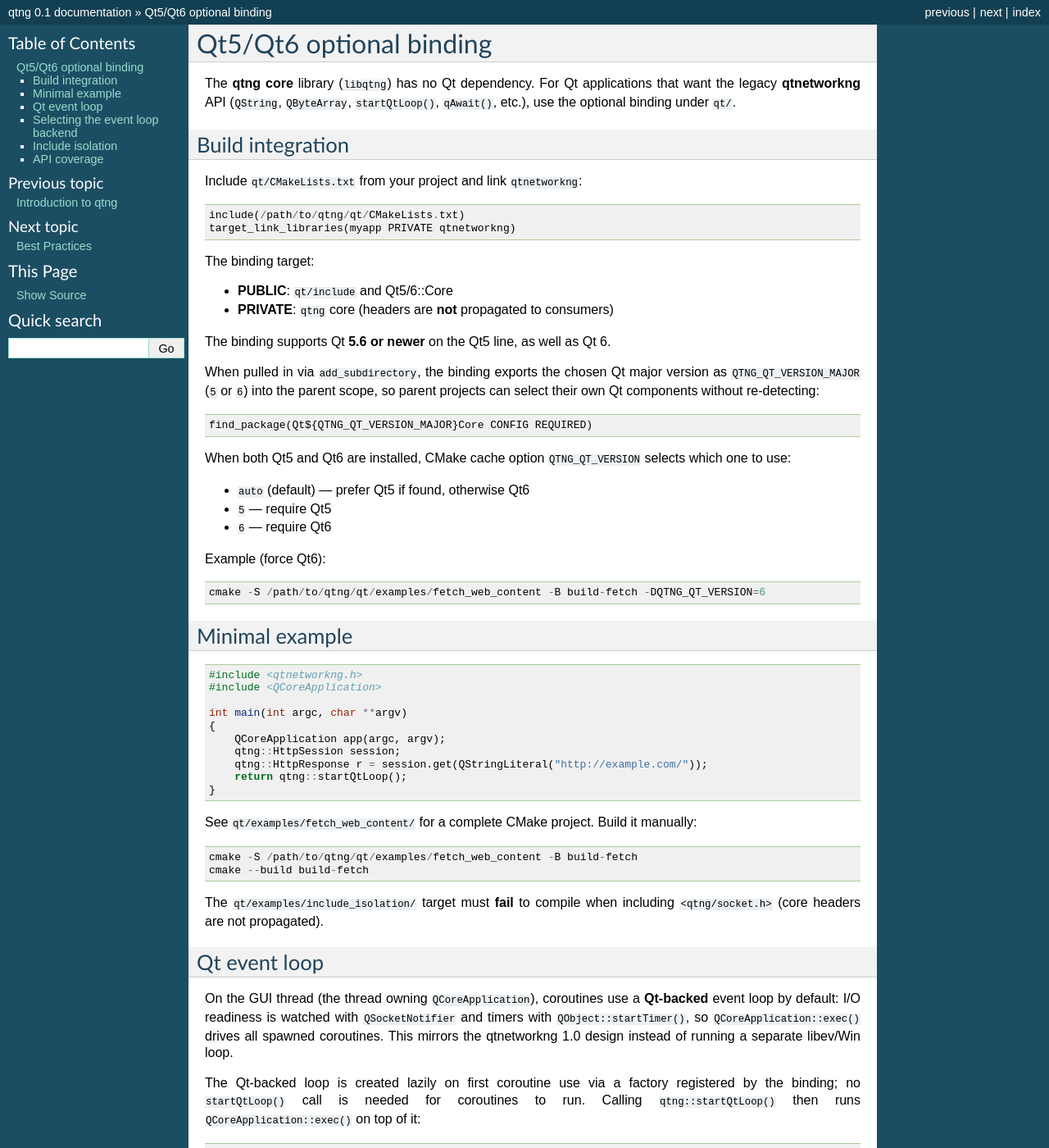
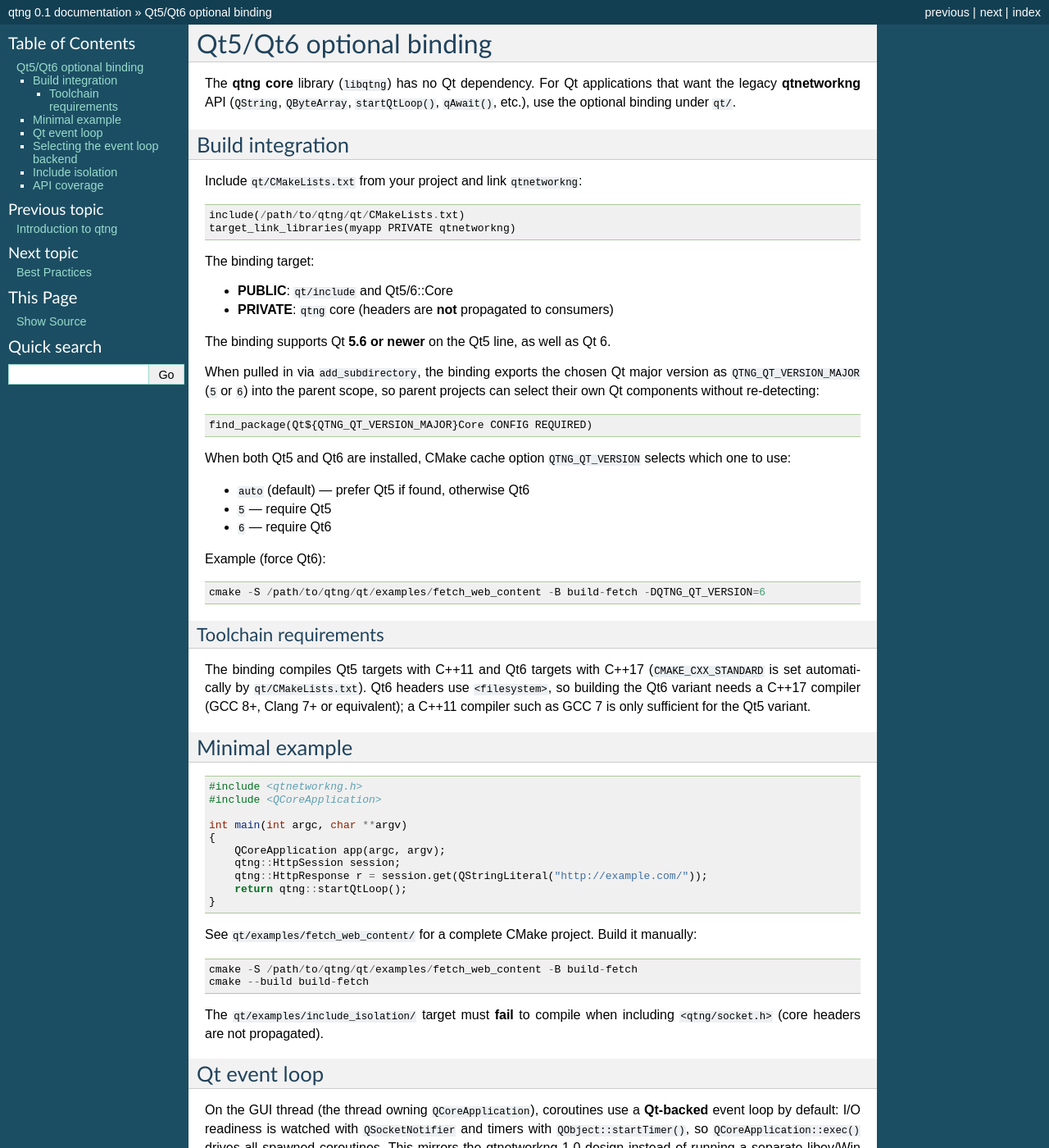
Before and after one commit to hgoldfish/qtng, a Sphinx documentation site: the page built from docs/qt_integration.rst, in a window 1280 px wide and 1400 px high. Shown: the whole window at 82% size. Built offline with Sphinx 7.4.7, drawn with Linux system fonts in a browser that asks for light colours.

Commit message:
docs: document QTNG_QT_VERSION selection and Qt6 toolchain
The Chinese integration page never gained the QTNG_QT_VERSION cache
option description added with e5e2d82. Add it, and note in both
languages that the Qt6 variant compiles as C++17 and needs a compiler
with <filesystem> support (GCC 8+/Clang 7+).

```diff
--- a/docs/qt_integration.rst
+++ b/docs/qt_integration.rst
@@ -36,6 +36,14 @@
 Example (force Qt6)::
 
     cmake -S /path/to/qtng/qt/examples/fetch_web_content -B build-fetch -DQTNG_QT_VERSION=6
+
+Toolchain requirements
+~~~~~~~~~~~~~~~~~~~~~~
+
+The binding compiles Qt5 targets with C++11 and Qt6 targets with C++17
+(``CMAKE_CXX_STANDARD`` is set automatically by ``qt/CMakeLists.txt``). Qt6 headers use
+``<filesystem>``, so building the Qt6 variant needs a C++17 compiler (GCC 8+, Clang 7+ or
+equivalent); a C++11 compiler such as GCC 7 is only sufficient for the Qt5 variant.
 
 Minimal example
 ---------------
```
Also changed, not shown: docs/qt_integration.HANS.rst (+18 -0 lines).
